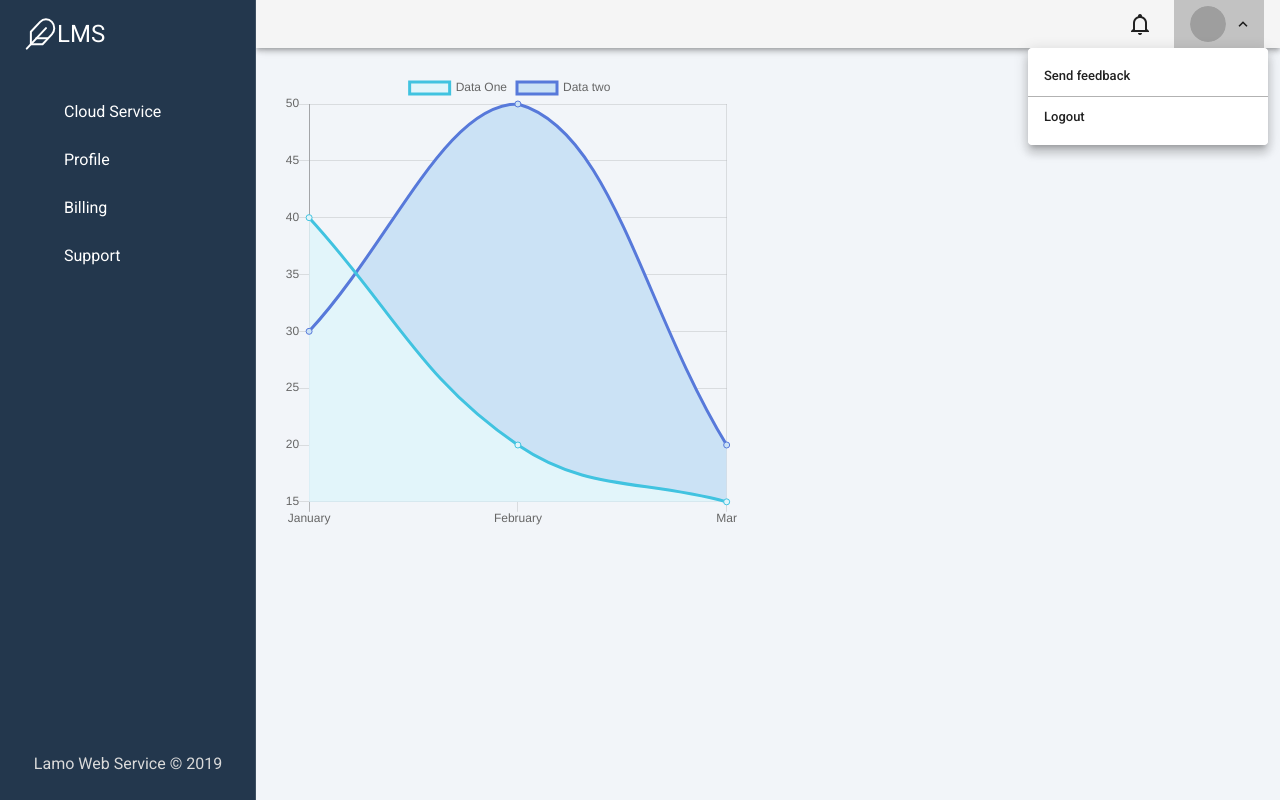
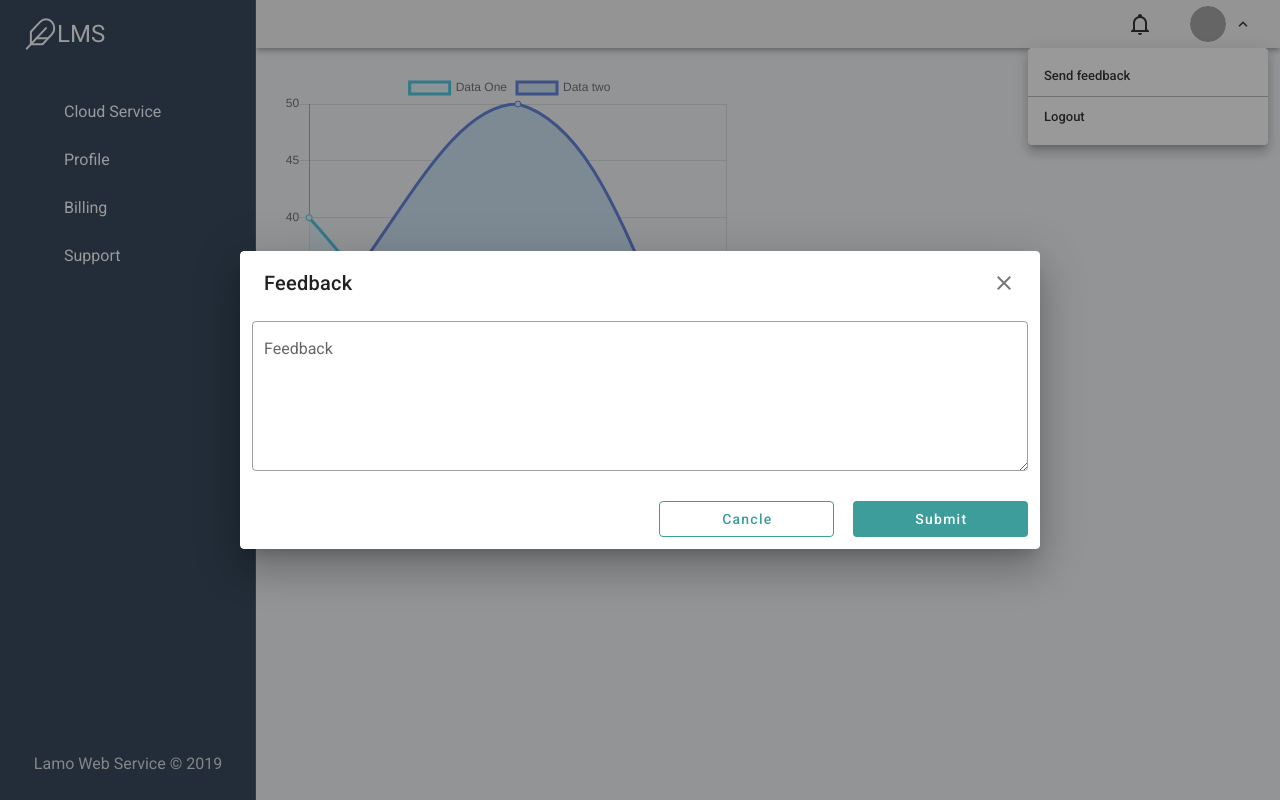
Before and after one commit to nitpum/KMUTT-CPE327-FinalProject, a Nuxt app: page /chartexample in a window 1280 px wide. Both pictures are taken after a click on the button 1219 px from the left and 24 px from the top of the page. Built offline with nearby package versions, Linux system fonts and the light colour scheme; grey boxes are pictures that could not be loaded.

Commit message:
complete Feedback components

```diff
--- /dev/null
+++ b/components/SendFeedback.vue
@@ -0,0 +1,59 @@
+<template>
+  <v-dialog v-model="dialog" persistent width="800">
+    <v-card>
+      <v-card-title>
+        Feedback
+        <v-icon class="ml-auto" @click="close">mdi-close</v-icon>
+      </v-card-title>
+      <v-col>
+        <v-textarea
+          outlined
+          name="input-7-4"
+          label="Feedback"
+          placeholder="Write your feedback. We are hearing you"
+        ></v-textarea>
+        <v-row justify="end" fluid no-gutters>
+          <v-col cols="3">
+            <v-btn @click="close" class="btn" color="primary" outlined>Cancle</v-btn>
+          </v-col>
+          <v-col cols="3">
+            <v-btn class="btn" color="primary" depressed>Submit</v-btn>
+          </v-col>
+        </v-row>
+      </v-col>
+    </v-card>
+  </v-dialog>
+</template>
+
+<style>
+</style>
+
+<style scoped>
+.btn {
+  font-size: 14px;
+  text-transform: capitalize;
+  width: 90%;
+  float: right;
+}
+</style>
+
+
+
+<script>
+export default {
+  data: () => ({
+    dialog: false
+  }),
+  props: {
+    dialog: {
+      type: Boolean,
+      default: true
+    }
+  },
+  methods: {
+    close() {
+      this.dialog = false
+    }
+  }
+}
+</script>
--- a/components/UserAvatar.vue
+++ b/components/UserAvatar.vue
@@ -11,8 +11,11 @@
 
     <v-card>
       <v-list dense>
-        <v-list-item>
-          <v-list-item-title>Send feedback</v-list-item-title>
+        <v-list-item @click="feedback = true">
+          <v-list-item-title>
+            Send feedback
+            <send-feedback />
+          </v-list-item-title>
         </v-list-item>
         <div class="line"></div>
         <router-link to="/">
@@ -33,7 +36,11 @@
 </style>
 
 <script>
+import SendFeedback from './SendFeedback'
 export default {
+  components: {
+    SendFeedback
+  },
   data: () => ({
     menu: false
   })
```
